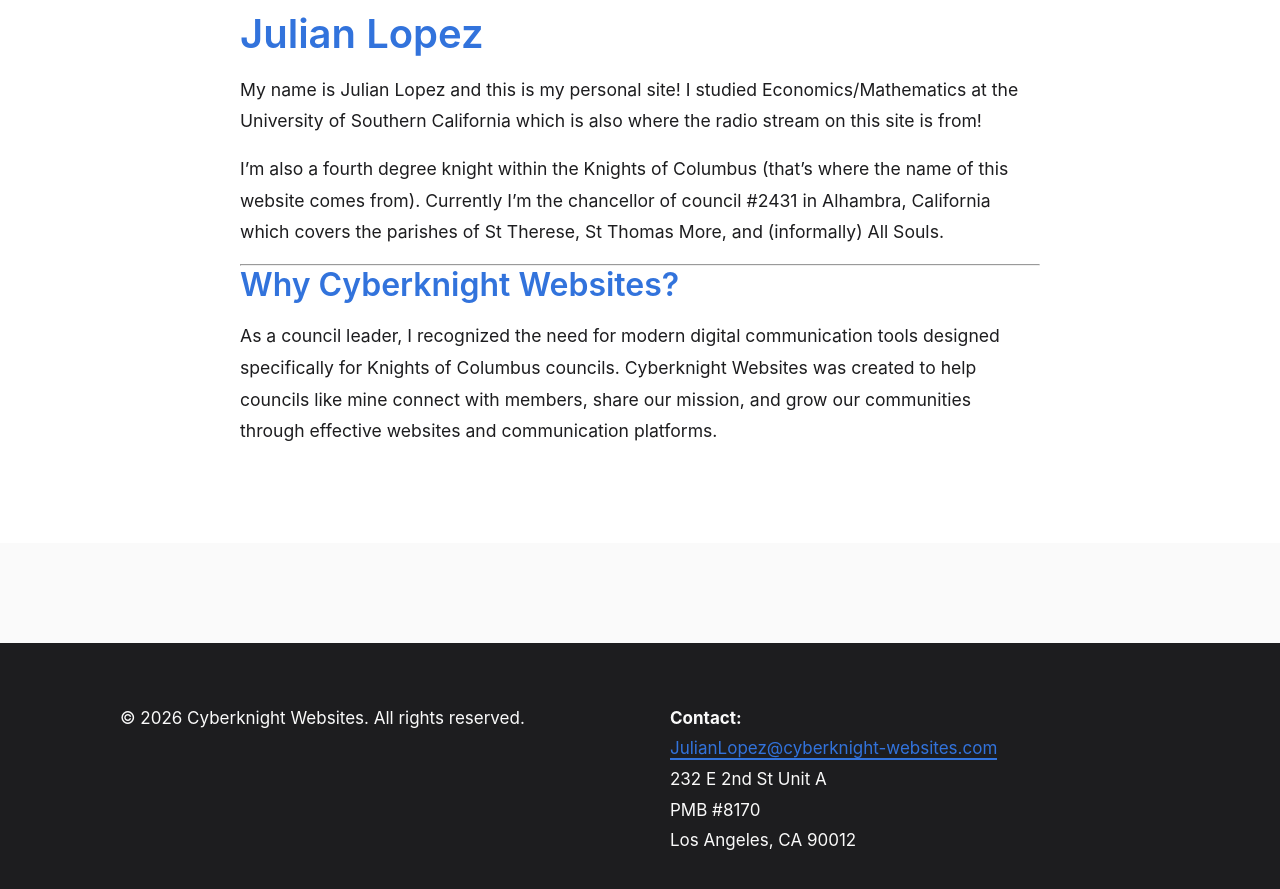
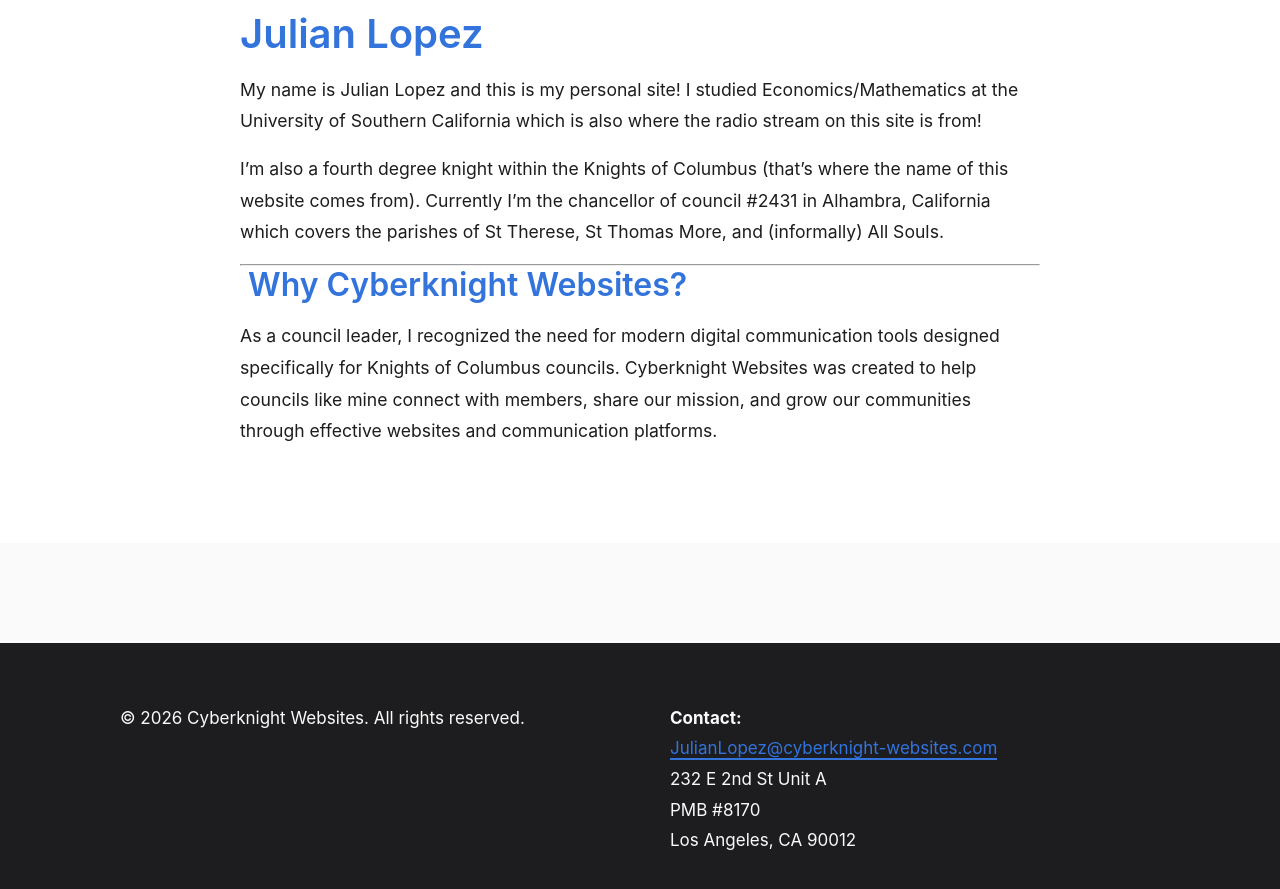
Before and after one commit to Cyberknight-Websites-Org/cyberknight-corporate-website, a Jekyll site: the page built from about.md, in a window 1280 px wide and 1372 px high. Shown: the part 478-1367 px from the top of the window. Built offline with Jekyll 4.4.1, drawn with Linux system fonts in a browser that asks for light colours.

Commit message:
Improve documentation page styling for headers and images
- Add 0.5rem left margin to H3 headers for better visual distinction from H2 headers
- Limit image and screenshot height to 45vh to prevent tall content from taking up excessive screen space

Co-Authored-By: Claude Haiku 4.5 <noreply@anthropic.com>

```diff
--- a/assets/css/main.css
+++ b/assets/css/main.css
@@ -61,6 +61,7 @@ h2 {
 
 h3 {
   font-size: 2rem;
+  margin-left: 0.5rem;
 }
 
 p {
@@ -533,6 +534,7 @@ a:hover {
   max-width: 100%;
   height: auto;
   display: block;
+  max-height: 45vh;
 }
 
 .post-meta {
```
